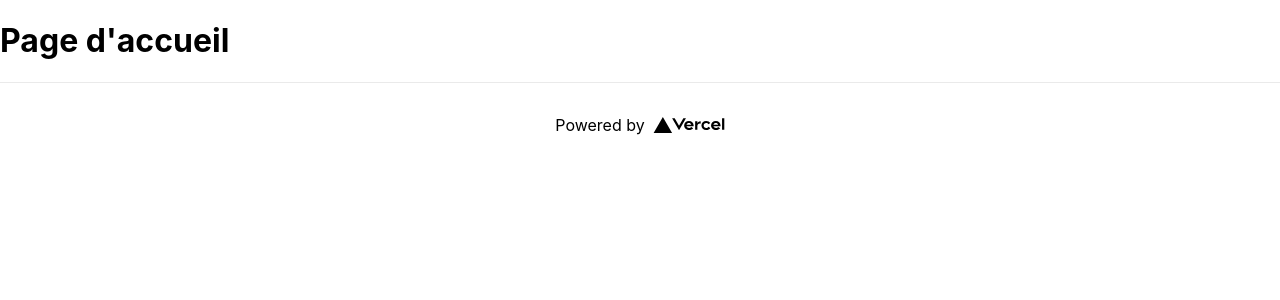
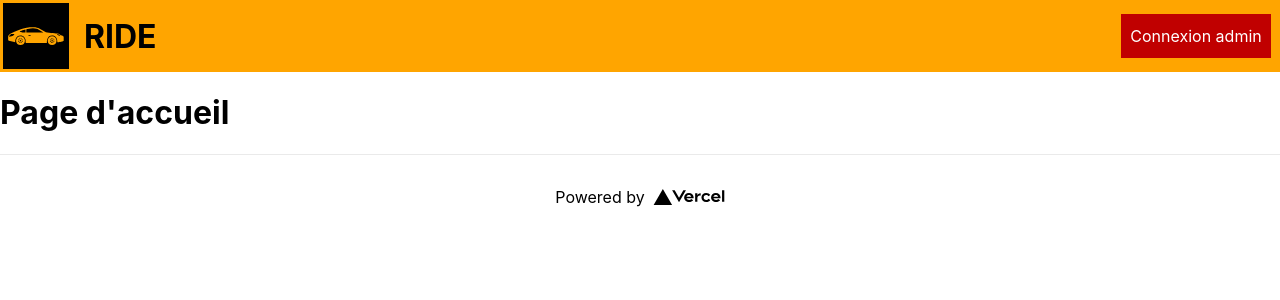
Before and after one commit to GB-Titi/Ynov_final_front_project, a Next.js app in the folder gamos_app/: page / in a window 1280 px wide. Shown: the top 300 px of the page. Built offline with nearby package versions, Linux system fonts and the light colour scheme.

Commit message:
ajout de la structure du menu

```diff
--- a/gamos_app/components/MenuComponent.tsx
+++ b/gamos_app/components/MenuComponent.tsx
@@ -1,6 +1,16 @@
+import styles from "../styles/components/Menu.module.scss";
+import logo from "../public/Logo.svg"
+import Image from "next/image";
+
 const MenuComponent: React.FC = () => {
-    return (
-        <div className="navbar"></div>
-    );
-  };
+  return (
+    <div className={styles.navbar}>
+      <div className={styles.logo}>
+        <Image src={logo} alt="logo" width={66} height={66} />
+        <h1>RIDE</h1>
+      </div>
+      <div className={styles.button}>Connexion admin</div>
+    </div>
+  );
+};
 export default MenuComponent;
--- /dev/null
+++ b/gamos_app/styles/components/Menu.module.scss
@@ -0,0 +1,27 @@
+.navbar {
+    background-color: orange;
+    width: 100%;
+    height: 72px;
+    display: flex;
+    align-items: center;
+    justify-content: space-between;
+    padding: 0 9px 0 3px;
+
+    .logo {
+        display: flex;
+        align-items: center;
+        gap: 15px;
+    }
+
+}
+
+.button {
+    height: 44px;
+    width: 150px;
+    background-color: #C00000;
+    display: flex;
+    align-items: center;
+    justify-content: center;
+    color: white;
+
+}
```
Also changed, not shown: gamos_app/public/Logo.svg (added), gamos_app/styles/globals.scss (line endings or trailing spaces).
